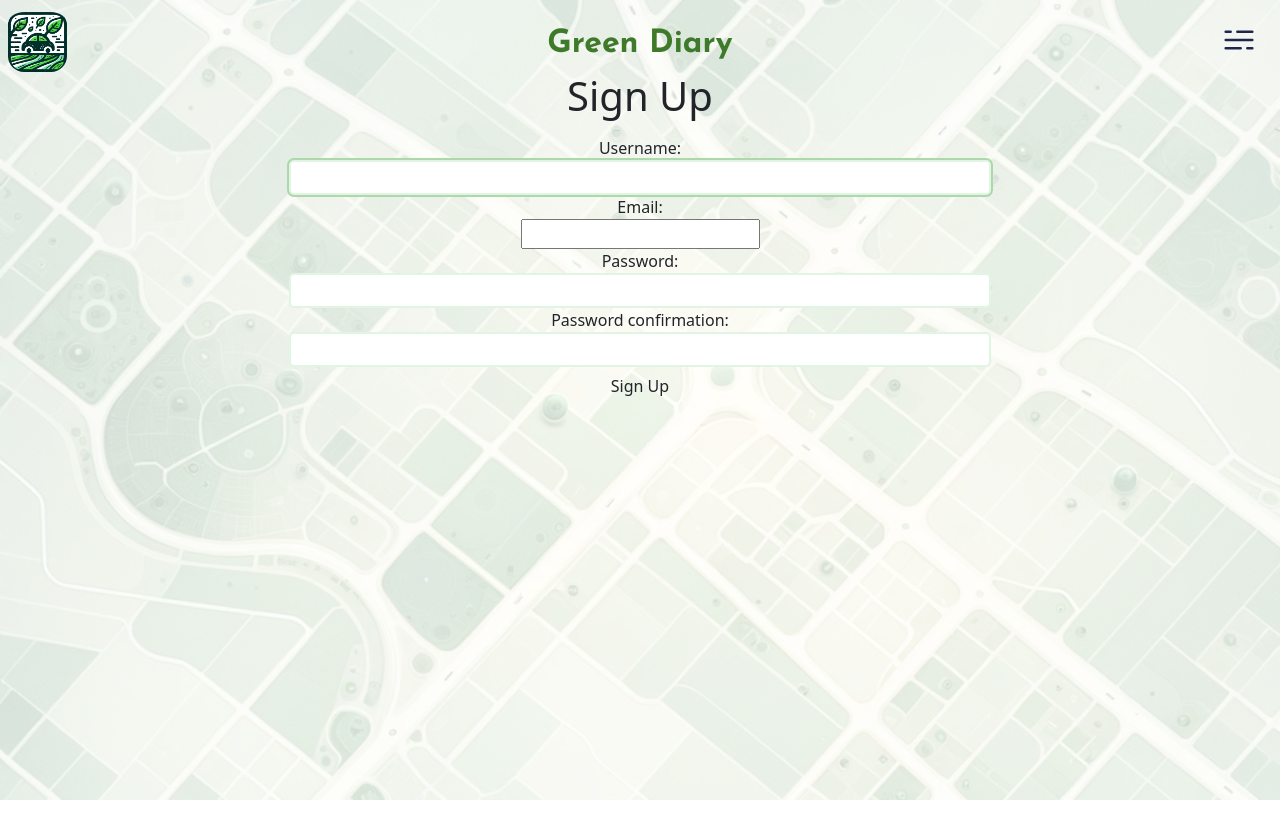
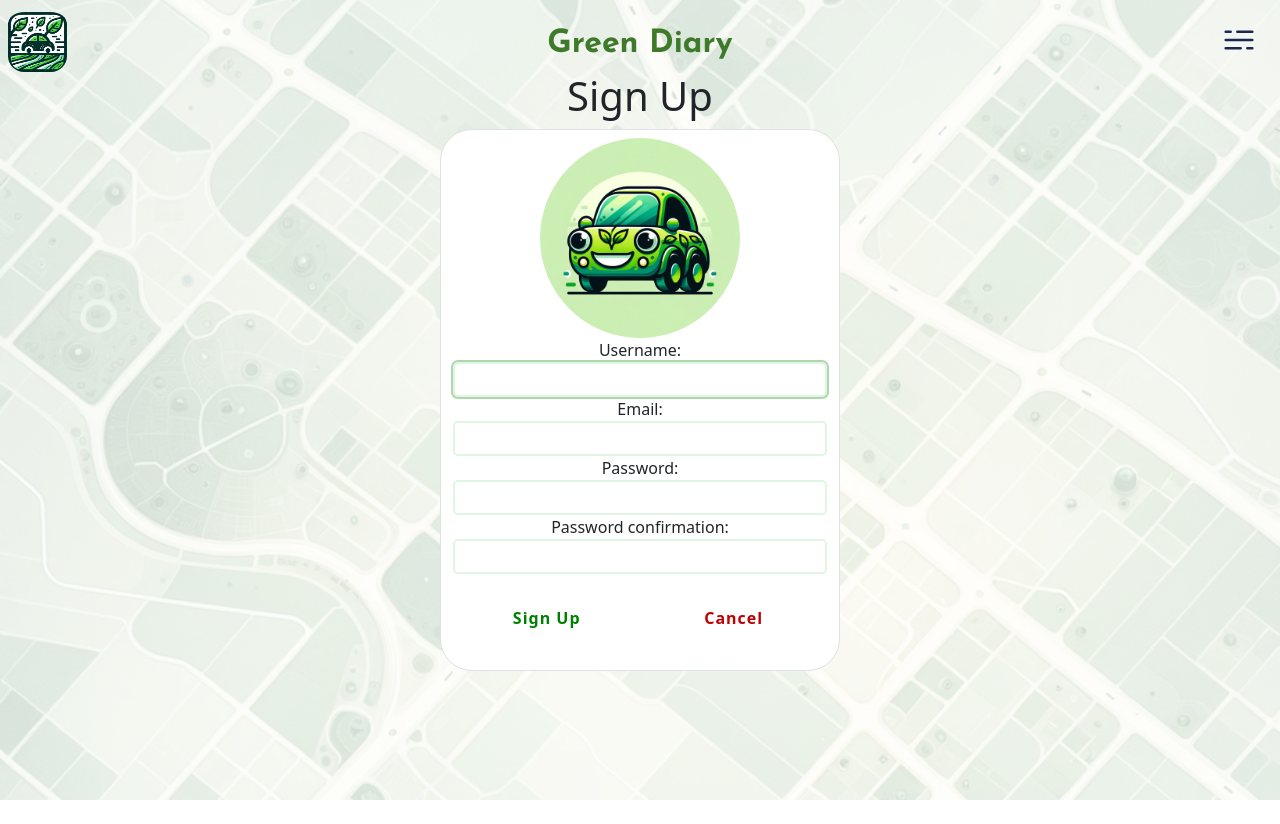
Before and after one commit to elliesolhjou/Green-Diary, a Django app: page /accounts/signup/ in a window 1280 px wide. Run offline with Django 5.2, Linux system fonts and the light colour scheme; some libraries are stand-ins or nearby versions.

Commit message:
update style

```diff
--- a/main_app/static/css/style.css
+++ b/main_app/static/css/style.css
@@ -28,9 +28,7 @@ form tr {
 }
 form select,
 form textarea,
-form input[type="password"],
-form input[type="number"],
-form input[type="text"] {
+form input {
   width: 100%;
   height: clamp(35px, 3vmin, 45px);
   border-radius: 5px;
--- a/main_app/templates/registration/login.html
+++ b/main_app/templates/registration/login.html
@@ -18,7 +18,7 @@
     <div class="container-fluid p-0 py-4 m-0 d-flex justify-content-around">
       <input type="hidden" name="next" value="{{ next }}">
       <button type="submit" class="btn-green rounded-3">Log In</button>
-      <a href="#" class="w-auto" onclick="window.history.back();">
+      <a href="/" class="w-auto">
         <input type="button" value="Cancel" class="btn-red rounded-3">
       </a>
     </div>
--- a/main_app/templates/registration/signup.html
+++ b/main_app/templates/registration/signup.html
@@ -1,17 +1,27 @@
 {% extends 'base.html' %}
+{% load static %}
 {% block content %}
 
 <h1>Sign Up</h1>
 <p class="red-text">{{ error_message }}</p>
 <p class="red-text">{{ form.non_field_errors }}</p>
 
-<form method="POST" action="{% url 'signup' %}">
-    {% csrf_token %}
-    {{ form.username.label_tag }} {{ form.username }} {{ form.username.errors }}
-    {{ form.email.label_tag }} {{ form.email }} {{ form.email.errors }}
-    {{ form.password1.label_tag }} {{ form.password1 }} {{ form.password1.errors }}
-    {{ form.password2.label_tag }} {{ form.password2 }} {{ form.password2.errors }}
-    <input type="submit" class="btn" value="Sign Up">
-</form>
+<div class="container-fluid bg-white border rounded-5 login-container w-75 py-2 position-absolute top-50 start-50 translate-middle d-flex flex-column justify-content-around align-items-center">
+    <img class="login-image" src="{% static '/images/login-image.png' %}">
 
+    <form class="w-100 h-75 d-flex flex-column justify-content-around" method="POST" action="{% url 'signup' %}">
+        {% csrf_token %}
+        {{ form.username.label_tag }} {{ form.username }} {{ form.username.errors }}
+        {{ form.email.label_tag }} {{ form.email }} {{ form.email.errors }}
+        {{ form.password1.label_tag }} {{ form.password1 }} {{ form.password1.errors }}
+        {{ form.password2.label_tag }} {{ form.password2 }} {{ form.password2.errors }}
+        <div class="container-fluid p-0 py-4 m-0 d-flex justify-content-around">
+        <input type="hidden" name="next" value="{{ next }}">
+        <button type="submit" class="btn-green rounded-3">Sign Up</button>
+        <a href="#" class="w-auto" onclick="window.history.back();">
+            <input type="button" value="Cancel" class="btn-red rounded-3">
+        </a>
+        </div>
+    </form>
+</div>
 {% endblock %}
```
